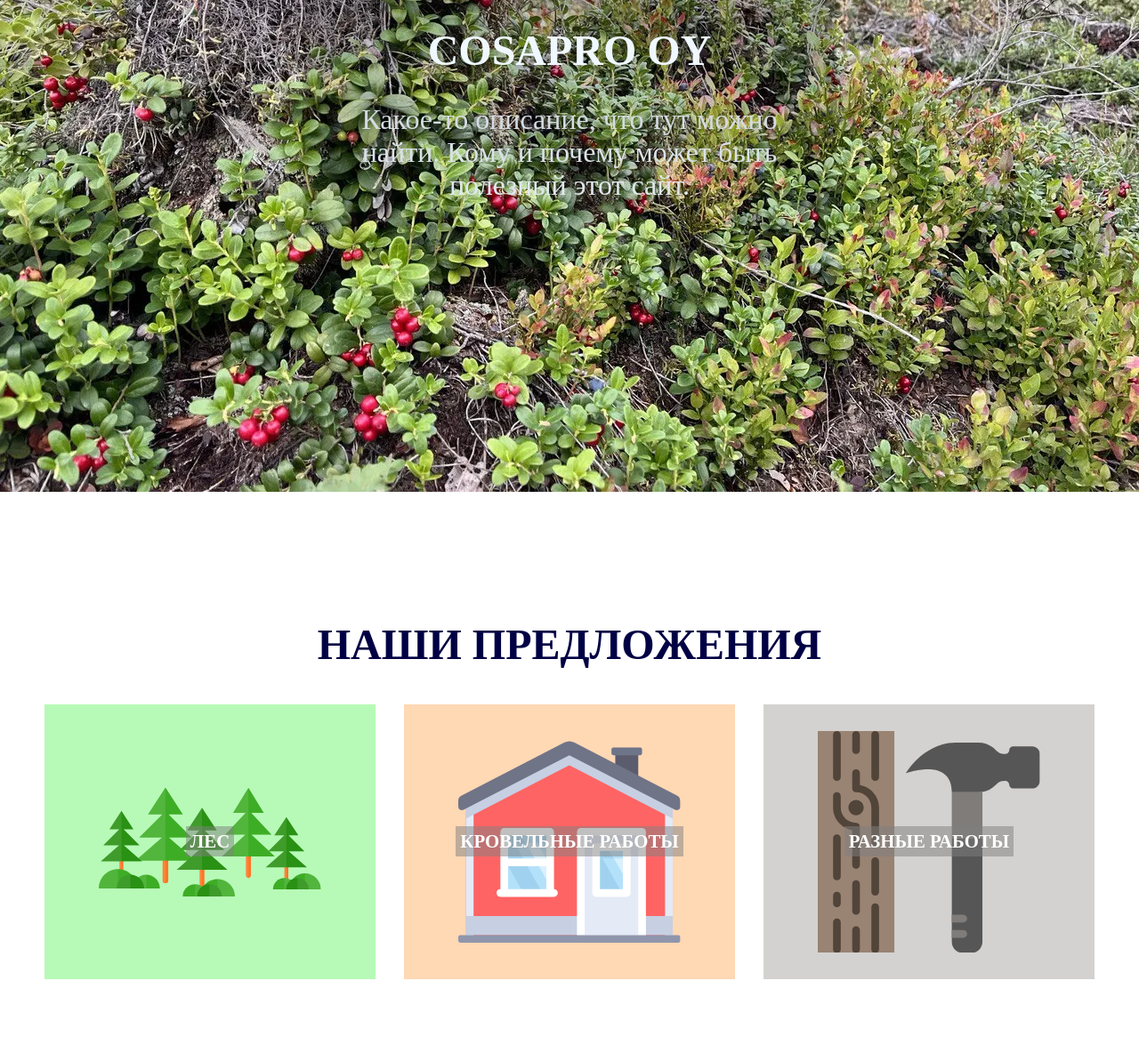
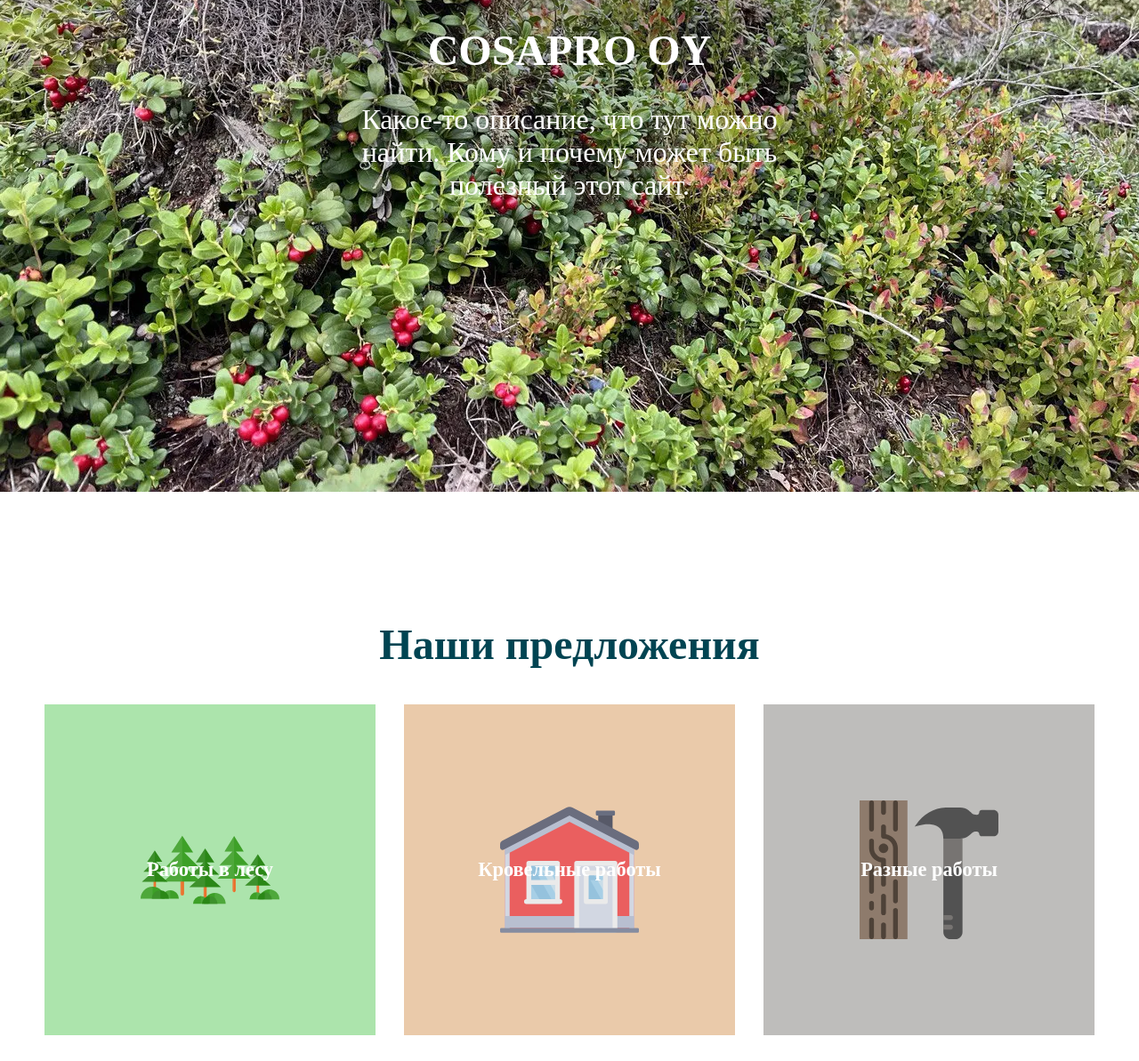
Before and after one commit to Bugs-AlPro/ag, a website: page src/index.html in a window 1280 px wide. Shown: the part 407-1600 px from the top of the page at 89% size. Drawn offline with nearby package versions, Linux system fonts and the light colour scheme; files that its build step writes are made by us from their sources; files whose address does not match are found by name.

Commit message:
Меням шрифты

```diff
--- a/src/index.html
+++ b/src/index.html
@@ -66,7 +66,7 @@
           <li class="offer__item">
             <a href="forest.html" class="offer__link offer__link--forest">
               {{ imageSvgColor('forest', 'offer__svg', '50px', '50px', 'forest') }}
-              <span>Лес</span>
+              <span>Работы в лесу</span>
             </a>
           </li>
           <li class="offer__item">
--- a/src/styles/_parts/_feedback.scss
+++ b/src/styles/_parts/_feedback.scss
@@ -50,6 +50,7 @@
 @include media-down(md) {
 
   .feedback {
+    padding: 0 20px;
 
     &__title {
       font-size: 2em;
--- a/src/styles/_parts/_index.scss
+++ b/src/styles/_parts/_index.scss
@@ -46,8 +46,8 @@ li {
   }
 
   .title {
-    text-transform: uppercase;
-    color: rgb(0, 0, 68);
+    // text-transform: uppercase;
+    color: hsl(190, 100%, 16%);
     font-size: 3em;
     text-align: center;
   }
@@ -92,15 +92,17 @@ li {
 
     &__title {
       text-transform: uppercase;
-      color: aliceblue;
+      color: rgb(255, 255, 255);
       font-size: 3em;
       z-index: 2;
       position: relative;
     }
 
     &__description {
-      color: aliceblue;
+      color: rgb(255, 255, 255);
       font-size: 2em;
+      z-index: 2;
+      position: relative;
     }
   }
 
@@ -140,6 +142,22 @@ li {
       align-items: center;
       text-decoration: none;
       gap: 1em;
+      aspect-ratio: 1;
+    }
+
+    &__link::before {
+      position: absolute;
+      width: 100%;
+      height: 100%;
+      background-color: rgba(56, 56, 56, 0.1);
+      top: 0;
+      left: 0;
+      content: "";
+      z-index: 1;
+    }
+
+    &__link:hover::before {
+      background-color: rgba(56, 56, 56, 0.3);
     }
 
     &__link span {
@@ -147,15 +165,16 @@ li {
       position: absolute;
       // top: 20px;
       font-weight: 600;
-      font-size: 1.3em;
+      font-size: 1.4em;
       color: white;
-      text-transform: uppercase;
-      background-color: rgba(128, 128, 128, 0.507);
+      // text-transform: uppercase;
+      // background-color: rgba(128, 128, 128, 0.507);
       padding: 5px;
+      z-index: 2;
     }
 
     &__link--forest {
-      background-color: hsl(120, 87%, 85%);
+      background-color: hsl(120, 81%, 85%);
     }
 
     &__link--forest:hover,
@@ -164,7 +183,7 @@ li {
     }
 
     &__link--house {
-      background-color: rgb(255, 216, 180);
+      background-color: rgb(255, 219, 184);
     }
 
     &__link--house:hover,
@@ -173,7 +192,7 @@ li {
     }
 
     &__link--hammer {
-      background-color: rgb(211, 210, 208);
+      background-color: rgb(206, 205, 203);
     }
 
     &__link--hammer:hover,
@@ -183,8 +202,8 @@ li {
 
 
     &__svg {
-      width: 80%;
-      height: 80%;
+      width: 50%;
+      height: 50%;
       // opacity: 0.7;
     }
   }
@@ -228,7 +247,7 @@ li {
 @include media-down(lg) {
   .container {
     margin: 0 auto;
-    padding: 0 20px;
+    // padding: 0 20px;
     min-width: 280px;
 
     &--header {
@@ -238,8 +257,8 @@ li {
   }
 
   .title {
-    text-transform: uppercase;
-    color: rgb(0, 0, 68);
+    // text-transform: uppercase;
+    color: hsl(190, 100%, 16%);
     font-size: 2em;
     text-align: center;
   }
@@ -307,15 +326,6 @@ li {
     padding: 50px 0;
   }
 
-  .general {
-    &__title {
-      text-transform: uppercase;
-      color: rgb(0, 0, 68);
-      font-size: 2em;
-      text-align: center;
-    }
-  }
-
   .offer {
     display: flex;
     flex-wrap: wrap;
@@ -344,6 +354,21 @@ li {
       align-items: center;
       text-decoration: none;
       gap: 1em;
+    }
+
+    &__link::before {
+      position: absolute;
+      width: 100%;
+      height: 100%;
+      background-color: rgba(56, 56, 56, 0.1);
+      top: 0;
+      left: 0;
+      content: "";
+      z-index: 1;
+    }
+
+    &__link:hover::before {
+      background-color: rgba(56, 56, 56, 0.3);
     }
 
     &__link span {
@@ -398,6 +423,7 @@ li {
     grid-template-rows: auto auto;
     grid-auto-flow: row;
     gap: 1em;
+    padding: 0 20px;
 
     &__item {
       cursor: pointer;
```
Also changed, not shown: build/css/main.css, build/index.html.
